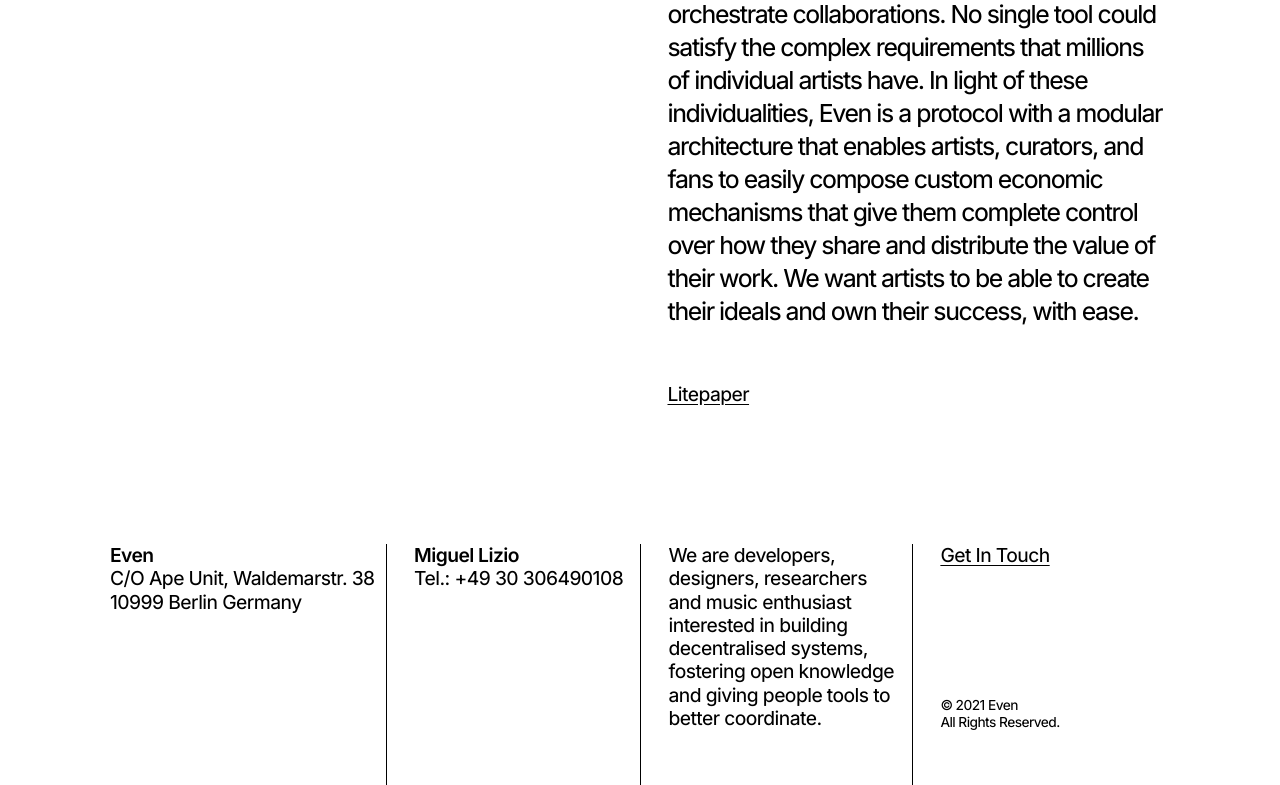
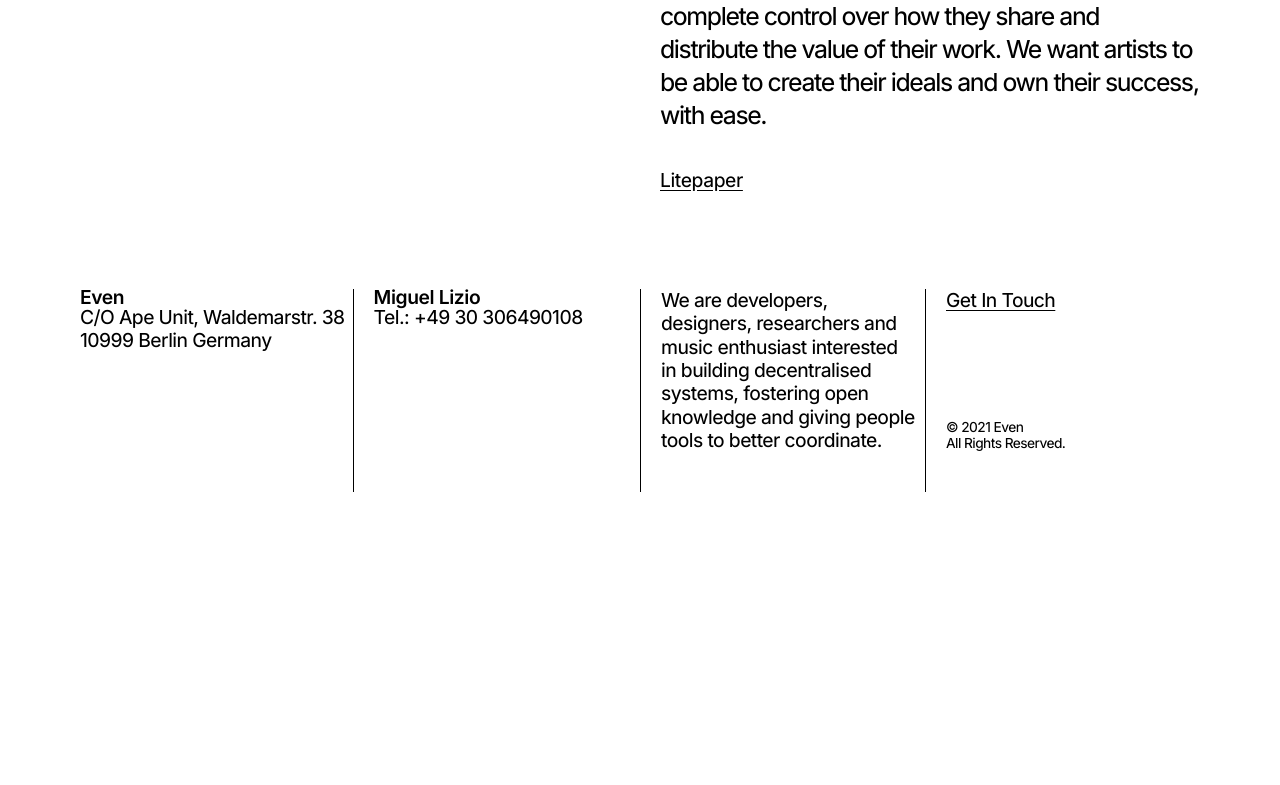
Before and after one commit to apeunit/even-music, a Next.js app: page / in a window 1280 px wide. Shown: the part 1681-2466 px from the top of the page. After the commit the page ends 2173 px from the top, so only its background shows below. Built offline with nearby package versions, Linux system fonts and the light colour scheme.

Commit message:
fix: remove base font size on the html element

```diff
--- a/components/layout/Footer.jsx
+++ b/components/layout/Footer.jsx
@@ -6,8 +6,8 @@
     <div className="grid mt-20 font-variation sm:grid-cols-2 sm:mt-25">
       <div className="grid grid-cols-2 sm:flex">
         <div className="flex-1 xl:flex-initial pt-0.5 sm:pt-0.75 xl:pt-0 pl-0 pr-0 sm:pr-2">
-          <div className="max-w-none sm:max-w-48.5 xl:w-full">
-            <h5 className="font-variation-secondary block font-semibold sm:text-sm text-xs -tracking-tight leading-3.63 sm:leading-4.25 text-black">
+          <div className="max-w-none sm:max-w-48.5 md:max-w-54.56 lg:max-w-60.62 xl:max-w-66.68 xl:w-full">
+            <h5 className="font-variation-secondary block font-semibold sm:text-sm text-xs md:text-3.93 lg:text-4.37 xl:text-4.81 -tracking-0.1 leading-3.63 sm:leading-4.25 text-black">
               Even
             </h5>
             <Span>C/O Ape Unit, Waldemarstr. 38</Span>
@@ -15,8 +15,8 @@
           </div>
         </div>
         <div className="flex-1 sm:flex-initial xl:flex-1 border-l-0.5 border-black pt-1 pl-5 sm:pt-0.75 xl:pt-0 sm:pl-2.5 xl:pl-5 pr-0 sm:pr-2.5 xl:pr-0">
-          <div className="max-w-33 sm:max-w-38.75">
-            <h5 className="font-variation-secondary block font-semibold sm:text-sm text-xs -tracking-tight leading-3.63 sm:leading-4.25 text-black">
+          <div className="max-w-33 sm:max-w-38.75 md:max-w-43.59 lg:max-w-48.43 xl:max-w-53.28">
+            <h5 className="font-variation-secondary block font-semibold sm:text-sm text-xs md:text-3.93 lg:text-4.37 xl:text-4.81 -tracking-0.1 leading-3.63 sm:leading-4.25 text-black">
               Miguel Lizio
             </h5>
             <Span>Tel.: +49 30 306490108</Span>
@@ -24,8 +24,8 @@
         </div>
       </div>
       <div className="grid grid-cols-2 sm:flex">
-        <div className="xl:max-w-69.75 flex-1 sm:border-l-0.5 border-black pt-5 pb-5 sm:pb-10 sm:pt-0.75 xl:pt-0 pr-1 xs:pr-0 sm:pr-2.5 pl-0 sm:pl-2.5 xl:pl-5">
-          <div className="max-w-39.5 sm:max-w-54.75">
+        <div className="xl:max-w-95.9 flex-1 sm:border-l-0.5 border-black pt-5 pb-5 sm:pb-10 sm:pt-0.75 xl:pt-0 pr-1 xs:pr-0 sm:pr-2.5 pl-0 sm:pl-2.5 xl:pl-5">
+          <div className="max-w-39.5 sm:max-w-54.75 md:max-w-61.59 lg:max-w-68.43 xl:max-w-75.28">
             <Span>
               We are developers, designers, researchers and music enthusiast
               interested in building decentralised systems, fostering open
@@ -36,10 +36,10 @@
         <div className="flex-1 sm:flex-initial xl:flex-1 flex flex-col justify-between border-l-0.5 border-black pl-5 pb-5 pt-0 sm:pt-0.5 xl:pt-0 sm:pl-2.5 xl:pl-5 sm:pb-10.75 xl:pb-10 pr-0 sm:pr-9.75 xl:pr-0">
           <Anchor url="mailto:even@apeunit.com">Get In Touch</Anchor>
           <div>
-            <span className="block font-normal leading-3.025 text-black text-xxs -tracking-tight">
+            <span className="block font-normal leading-3.025 text-black text-2.5 md:-tracking-0.11 lg:-tracking-0.125 xl:-tracking-0.13 md:leading-3.4 lg:leading-3.78 xl:leading-4.15 md:text-2.81 lg:text-3.12 xl:text-3.43 -tracking-0.1">
               © 2021 Even
             </span>
-            <span className="block font-normal leading-3.025 text-black text-xxs -tracking-tight">
+            <span className="block font-normal leading-3.025 text-black text-2.5 md:-tracking-0.11 lg:-tracking-0.125 xl:-tracking-0.13 md:leading-3.4 lg:leading-3.78 xl:leading-4.15 md:text-2.81 lg:text-3.12 xl:text-3.43 -tracking-0.1">
               All Rights Reserved.
             </span>
           </div>
--- a/components/layout/Header.jsx
+++ b/components/layout/Header.jsx
@@ -7,7 +7,7 @@
       <div className="flex flex-wrap sm:col-start-2 sm:flex-nowrap">
         <div className="flex-1 sm:flex-initial">
           <div className="sm:border-l-0.5 border-black pt-5 pr-0.5 sm:pr-2.5 pb-4.25 sm:pl-2.5 sm:pt-10 sm:pb-0.5 xl:pl-5 xl:pr-10 xl:pb-0">
-            <div className="max-w-48.25 sm:max-w-54.75 pr-4.5 sm:pr-3">
+            <div className="max-w-48.25 sm:max-w-54.75 md:max-w-61.59 lg:max-w-68.34 xl:max-w-75.28 pr-4.5 sm:pr-3">
               <Span>
                 Even wants to fundamentally change the way artists and their
                 communities interact. Even aims to reshape the future of music
--- a/components/sections/Description.jsx
+++ b/components/sections/Description.jsx
@@ -4,7 +4,7 @@
 export default function Description() {
   return (
     <div className="font-variation grid xl:grid-cols-2">
-      <div className="col-start-2 flex flex-col gap-5 sm:gap-10 pl-4 pr-6 mt-36.5 sm:mt-45.75 xl:mt-20 xl:max-w-104.75 sm:px-10 xl:px-0 xl:pl-5">
+      <div className="col-start-2 flex flex-col gap-5 sm:gap-10 pl-4 pr-6 mt-36.5 sm:mt-45.75 xl:mt-20 xl:max-w-144.03 sm:px-10 xl:px-0 xl:pl-5">
         <Paragraph>
           <span className="block">The music industry is broken.</span> Creating
           cultural value does not provide a livable income for 90+% of artists.
@@ -29,7 +29,7 @@
         <Link
           href="/pdfs/even-litepaper.pdf"
           target="_blank"
-          className="inline-block font-normal text-sm -tracking-tight leading-4.25 text-black underline underline-offset-3 hover:text-secondary"
+          className="inline-block font-normal text-sm md:text-3.93 lg:text-4.37 xl:text-4.81 -tracking-0.1 leading-4.25 text-black underline underline-offset-3 hover:text-secondary"
         >
           Litepaper
         </Link>
--- a/components/sections/Even.jsx
+++ b/components/sections/Even.jsx
@@ -7,8 +7,8 @@
       <div className="relative w-full aspect-logo">
         <Image src="/svg/even.svg" fill alt="logo" priority />
       </div>
-      <div className="max-w-62.5 xs:max-w-87.5 sm:max-w-113.05 mx-auto sm:mx-0 xl:max-w-159.5 mt-10 relative pr-4 sm:pr-0">
-        <div className="font-normal text-lg sm:text-1xl xl:text-3.5xl -tracking-thinnest sm:-tracking-thinner xl:-tracking-thin leading-5.5 sm:leading-6.96 xl:leading-10 text-primary">
+      <div className="max-w-62.5 xs:max-w-87.5 sm:max-w-113.05 md:max-w-127.18 lg:max-w-141.31 xl:max-w-219.31 mx-auto sm:mx-0 mt-10 relative pr-4 sm:pr-0">
+        <div className="font-normal text-lg sm:text-5.75 md:text-6.46 lg:text-7.18 xl:text-11 -tracking-0.25 sm:-tracking-0.34 leading-5.5 sm:leading-6.96 md:-tracking-0.38 md:leading-7.83 lg:-tracking-0.42 lg:leading-8.7 xl:-tracking-0.61 xl:leading-13.75 text-primary">
           A decentralised protocol for music artists, fans and&nbsp;
           <div className="text-secondary underline relative inline-block">
             <span className="inline-block w-max underline decoration-0.475 sm:decoration-0.8 underline-offset-2 sm:underline-offset-1.25 xl:underline-offset-2">
@@ -18,7 +18,7 @@
               <div className="w-2.5 h-15.22 sm:h-17.9 relative xl:h-20.75">
                 <Image src="/svg/line.svg" fill alt="line" />
               </div>
-              <div className="mx-auto min-w-45.25 sm:min-w-53.25 text-center font-variation">
+              <div className="mx-auto min-w-45.25 sm:min-w-53.25 md:min-w-59.9 lg:min-w-66.56 xl:min-w-73.19 text-center font-variation">
                 <Span secondary>
                   The immaterial and collaborative nature of music productions
                   need flexible models
--- a/components/ui/Anchor.jsx
+++ b/components/ui/Anchor.jsx
@@ -5,7 +5,7 @@
     <Link
       href={url}
       target="_blank"
-      className="inline-block font-normal sm:text-sm text-xs -tracking-tight sm:leading-4.25 leading-3.63 text-black underline underline-offset-3 hover:text-secondary"
+      className="inline-block font-normal sm:text-sm md:text-3.93 lg:text-4.37 xl:text-4.81 text-xs -tracking-0.1 md:-tracking-0.11 md:leading-4.76 lg:-tracking-0.125 lg:leading-5.29 xl:-tracking-0.13 xl:leading-5.82 sm:leading-4.25 leading-3.63 text-black underline underline-offset-3 hover:text-secondary"
     >
       {children}
     </Link>
--- a/components/ui/Typography.jsx
+++ b/components/ui/Typography.jsx
@@ -1,6 +1,6 @@
 export function Heading({ children }) {
   return (
-    <h1 className="font-normal text-lg sm:text-1xl xl:text-3.5xl -tracking-thinnest sm:-tracking-thinner xl:-tracking-thin leading-5.5 sm:leading-7 xl:leading-10 text-primary">
+    <h1 className="font-normal text-lg sm:text-5.75 xl:text-8 -tracking-0.25 sm:-tracking-0.34 xl:-tracking-0.45 leading-5.5 sm:leading-7 xl:leading-10 text-primary">
       {children}
     </h1>
   );
@@ -8,7 +8,7 @@
 
 export function Paragraph({ children }) {
   return (
-    <p className="text-sm font-normal -tracking-tight sm:text-base xl:text-lg sm:-tracking-thinnest leading-4.25 sm:leading-4.75 xl:leading-6 text-black">
+    <p className="text-sm md:text-lg md:-tracking-0.28 md:leading-5.5 lg:text-xl lg:leading-6.05 lg:-tracking-0.31 xl:-tracking-0.34 xl:leading-8.25 font-normal -tracking-0.1 sm:text-base xl:text-6.18 sm:-tracking-0.25 leading-4.25 sm:leading-4.84 text-black">
       {children}
     </p>
   );
@@ -18,7 +18,7 @@
   return (
     <span
 
-      className={`block font-normal sm:text-sm text-xs -tracking-tight leading-3.63 sm:leading-4.25 ${
+      className={`block font-normal sm:text-sm md:text-3.93 lg:text-4.37 xl:text-4.81 text-xs -tracking-0.1 md:-tracking-0.11 md:leading-4.76 lg:-tracking-0.125 xl:-tracking-0.13 lg:leading-5.29 xl:leading-5.82 leading-3.63 sm:leading-4.25 ${
 
         secondary ? "text-secondary" : "text-black"
 
--- a/components/wrapper/Wrapper.jsx
+++ b/components/wrapper/Wrapper.jsx
@@ -1,7 +1,7 @@
 export default function Wrapper({ children }) {
   return (
     <div className="px-5 sm:px-10 xl:px-20">
-      <div className="max-w-6xl mx-auto">{children}</div>
+      <div className="max-w-280 mx-auto">{children}</div>
     </div>
   );
 }
--- a/styles/globals.css
+++ b/styles/globals.css
@@ -2,11 +2,6 @@
 @tailwind components;
 @tailwind utilities;
 
-@layer base {
-    html {
-        @apply md:text-lg lg:text-xl xl:text-0.8xl;
-    }
-}
 @layer components {
     .font-variation {
         font-variation-settings: "wght" 450;
--- a/tailwind.config.js
+++ b/tailwind.config.js
@@ -22,44 +22,91 @@
         sans: ["var(--font-inter)", ...fontFamily.sans], // add Inter font-family from google fonts as default
       },
       fontSize: {
-        xxs: "0.625rem", // 10px
-        "0.8xl": "22px", // 22px
-        "1xl": "1.4375rem", // 23px
-        "3.5xl": "2rem", // 32px
+        2.5: "0.625rem", // 10px
+        2.81: "0.703125rem", // 11.25px
+        3.12: "0.78125rem", // 12.5px
+        3.43: "0.859375rem", // 13.75px
+        3.93: "0.984375rem", // 15.75px
+        4.37: "1.09375rem", // 17.5px
+        4.81: "1.203125rem", // 19.25px
+        5.5: "22px", // 22px
+        5.75: "1.4375rem", // 23px
+        6.18: "1.546875rem", // '24.75px'
+        6.46: "1.6171875rem", // 25.875px
+        7.18: "1.796875rem", // 28.75px
+        8: "2rem", // 32px
+        11: "2.75rem", // 44px
       },
       letterSpacing: {
-        tight: "0.025rem", // 0.4px
-        thinnest: "0.0625rem", // 1px
-        thinner: "0.0859375rem", // 1.375px
-        thin: "0.1125rem", // 1.8px
+        0.1: "0.025rem", // 0.4px
+        0.11: "0.028125rem", // 0.45px
+        0.125: "0.03125rem", // 0.5px
+        0.13: "0.034375rem", // 0.55px
+        0.25: "0.0625rem", // 1px
+        0.28: "0.0703125rem", // 1.125px
+        0.31: "0.078125rem", // 1.25px
+        0.34: "0.0859375rem", // 1.375px
+        0.38: "0.09668rem", // 1.54688px
+        0.42: "0.107421875rem", // 1.71875px
+        0.45: "0.1125rem", // 1.8px
+        0.61: "0.15359375rem" // 2.4575px
       },
       lineHeight: {
-        3.025: "0.75625rem", // 12.1 px
+        3.025: "0.75625rem", // 12.1px
+        3.4: "0.85078125rem", // 13.6125px
         3.63: "0.9075rem", // 14.52px
+        3.78: "0.9453125rem", // 15.125px
+        4.15: "1.03984375rem", // 16.6375px
         4.25: "1.05875rem", // 16.94px
-        4.75: "1.21rem", // 19.36px
+        4.76: "1.19109375rem", // 19.0575px
+        4.84: "1.21rem", // 19.36px
+        5.29: "1.3234375rem", // 21.175px
         5.5: "1.36125rem", // 21.78px
+        5.82: "1.4558125rem", // 23.2925px
+        6.05: "1.5125rem", // 24.2px
         6.96: "1.74rem", // 27.84px
+        7.83: "1.9575rem", // 31.32px
+        8.25: "2.0625rem", // 33px
+        8.7: "2.175rem", // 34.8px
+        13.75: "3.4375rem", // 55px
       },
       maxWidth: {
         33: "8.25rem", // 132px
         38.75: "9.6875rem", // 155px
         39.5: "9.875rem", // 158px
+        43.59: "10.898375rem",// 174.375px
         48.25: "12.0625rem", // 193px
+        48.43: "12.109375rem", // 193.75px
         48.5: "12.125rem", // 194px
+        53.28: "13.3203125rem", // 213.125px
+        54.56: "13.640625rem", // 218.25px
         54.75: "13.6875rem", // 219px
+        60.62: "15.15625rem", // 242.5px
+        61.59: "15.3984375rem", // 246.375px
         62.5: "15.625rem", // 250px
+        66.68: "16.671875rem", // 266.75px
+        68.34: "17.0859375rem", // 273.375px
+        68.43: "17.109375rem",// 273.75px
         69.75: "17.4375rem", // 279px
         75: "18.75rem", // 300px
+        75.28: "18.8203125rem", // 301.125px
         87.5: "21.875rem", // 350px
+        95.9: "23.9765625rem", // 383.625px
         104.75: "26.1875rem", // 419px
         113.05: "28.2638rem", // 452.22px
+        127.18: "31.79675rem", // 508.748px
+        141.31: "35.32975rem", //565.276px
+        144.03: "36.0078125rem", // 576.125px
         159.5: "39.875rem", // 638px
-        "6xl": "70rem", // 1120px
+        219.31: "54.828125rem", // 877.25px
+        280: "70rem", // 1120px
       },
       minWidth: {
         45.25: "11.3125rem", // 181px
         53.25: "13.3125rem", // 213px
+        59.9: "14.9765625rem", // 239.625px
+        66.56: "16.640625rem", // 266.25px
+        73.19: "18.2990625rem", // 292.785px
       },
       screens: {
         xs: "360px", // 360px
```
